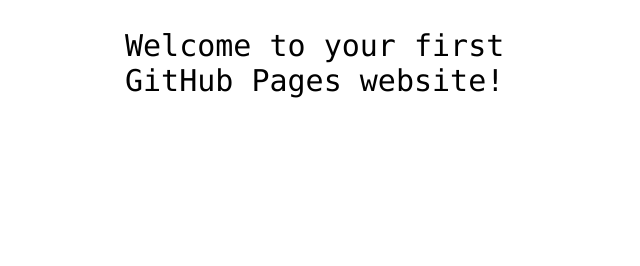
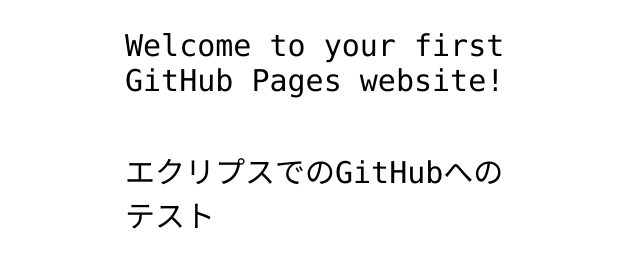
Before and after one commit to DH1TE/hello-world, a plain HTML site: page index.html in a window 1280 px wide. Shown: the part 360-626 px from the top of the page, without its empty margins (315-955 px from the left). Drawn offline with Linux system fonts and the light colour scheme.

Commit message:
エクリプスのテスト

```diff
--- a/index.html
+++ b/index.html
@@ -13,6 +13,8 @@
 
 <!-- Change this code here by copy and pasting your template on line 15 -->
 <p>Welcome to your first GitHub Pages website!</p>
+<!-- エクリプスでのGitHubへのテスト -->
+<p>エクリプスでのGitHubへのテスト</p>
 
 </body>
 </html>
```
